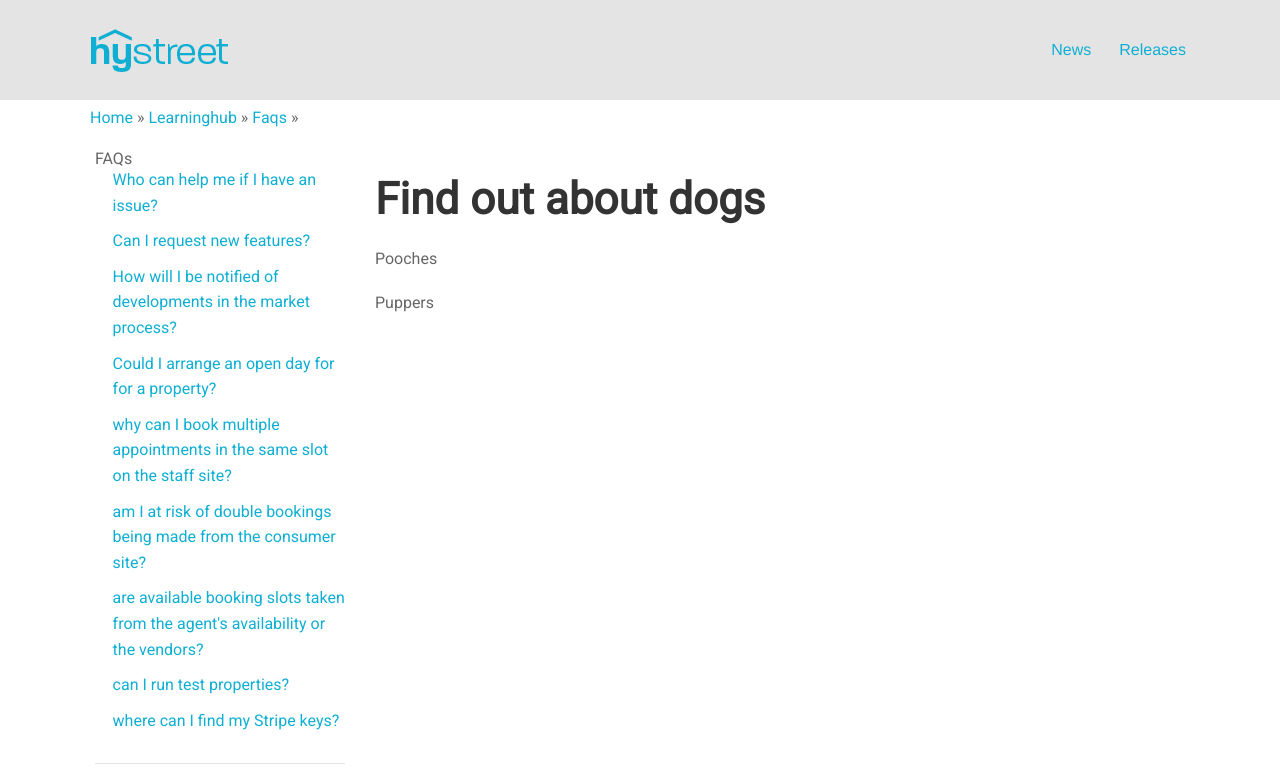
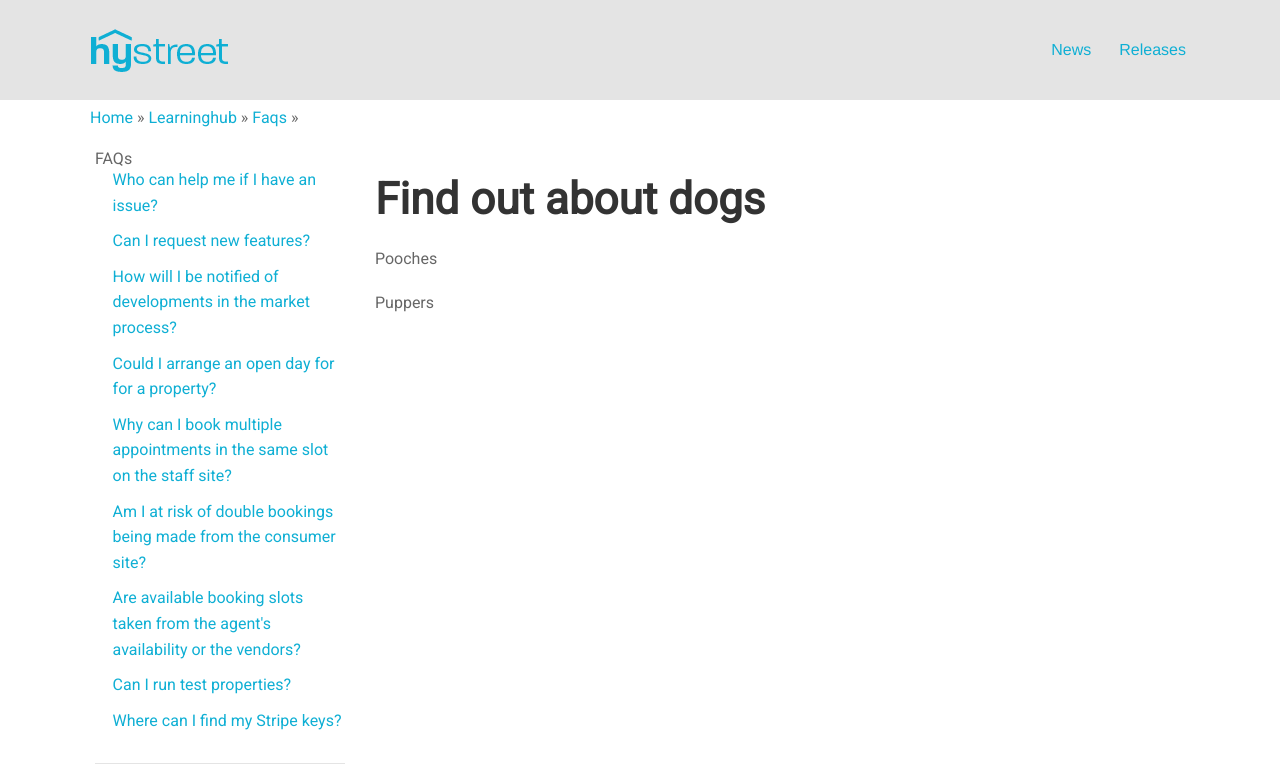
Before and after one commit to josh-brough/learninghub, a Jekyll site: the page built from faqs/index.html, in a window 1280 px wide, cut to the strip 0-774 px from the top of the page. Built offline with Jekyll 4.4.1, drawn with Linux system fonts in a browser that asks for light colours; some web fonts are replaced; a script that is not in the unit is left out.

```diff
--- a/_data/faqs.yml
+++ b/_data/faqs.yml
@@ -9,13 +9,13 @@
       path: faqs/notification-emails
     - name: Could I arrange an open day for for a property?
       path: faqs/open-day-how-to
-    - name: why can I book multiple appointments in the same slot on the staff site?
+    - name: Why can I book multiple appointments in the same slot on the staff site?
       path: faqs/staff-double-booking
-    - name: am I at risk of double bookings being made from the consumer site?
+    - name: Am I at risk of double bookings being made from the consumer site?
       path: faqs/consumer-double-booking
-    - name: are available booking slots taken from the agent's availability or the vendors?
+    - name: Are available booking slots taken from the agent's availability or the vendors?
       path: faqs/manage-viewings-by
-    - name: can I run test properties?
+    - name: Can I run test properties?
       path: faqs/stripe-test-keys
-    - name: where can I find my Stripe keys?
+    - name: Where can I find my Stripe keys?
       path: faqs/finding-stripe-keys
```
Also changed, not shown: faqs/request-features/index.html (+5 -3 lines), faqs/request-support/index.html (+5 -3 lines), images/help-and-support-box.png (added).
